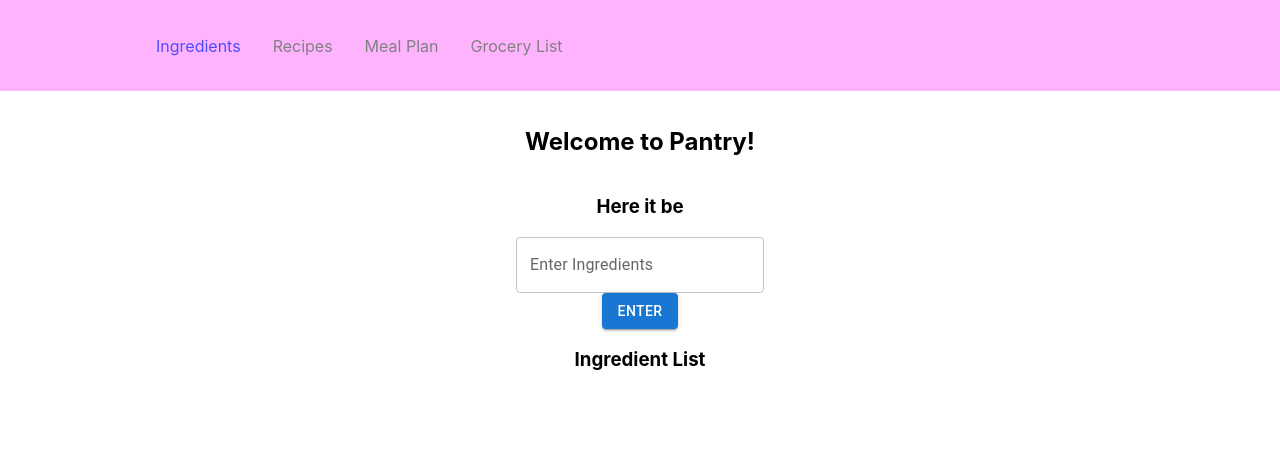
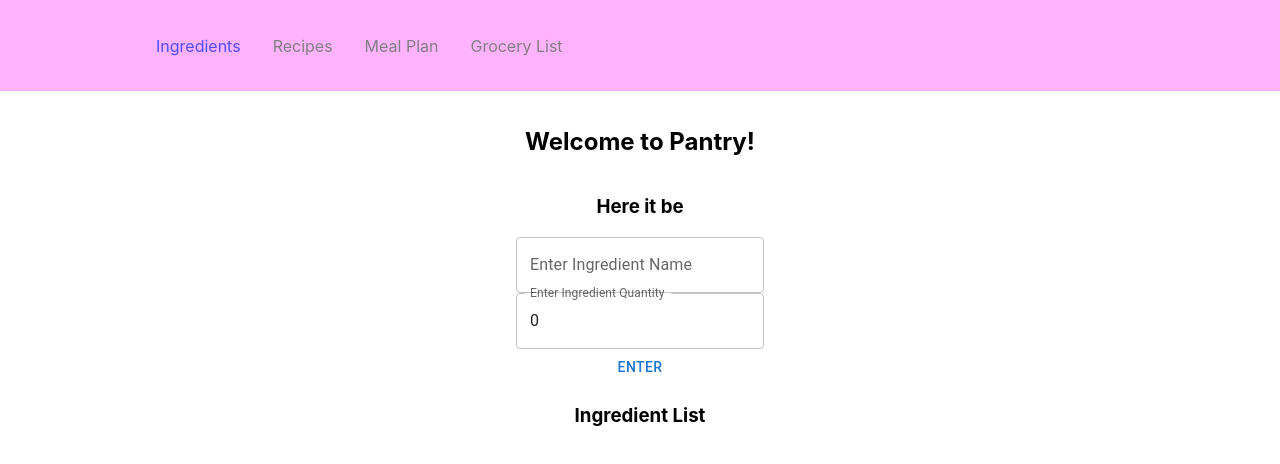
Before and after one commit to chrisgustanto/EECS581_Team7_Project, a React (Create React App) app in the folder pantry/: page /ingredients in a window 1280 px wide. Shown: the top 464 px of the page. Built offline with nearby package versions, Linux system fonts and the light colour scheme.

Commit message:
Added Ability to Add Ingredients to an Array

```diff
--- a/pantry/src/interfaces.ts
+++ b/pantry/src/interfaces.ts
@@ -1,5 +1,5 @@
 export interface DataInterface {
-    name?: string;
+    name: string;
 }
 
 export interface IngredientInterface extends DataInterface {
--- a/pantry/src/pages/index.tsx
+++ b/pantry/src/pages/index.tsx
@@ -3,7 +3,7 @@ import React from "react";
 const Home = () => {
   return (
     <div>
-      <h1>Temp???</h1>
+      <h1>Pantry</h1>
     </div>
   );
 };
--- a/pantry/src/pages/ingredients.tsx
+++ b/pantry/src/pages/ingredients.tsx
@@ -5,10 +5,24 @@ import Button from "@mui/material/Button";
 import { useEffect, useState } from "react";
 import { IngredientInterface } from "./../interfaces";
 const Ingredients = () => {
-  const [value, setValue] = useState("");
+  const [name, setName] = useState("");
+  const [quantity, setQuantity] = useState<number>(0);
 
   // array of ingredients used to store data
   interface IngredientArray extends Array<IngredientInterface> {}
+
+  const arr: IngredientInterface[] = [
+
+  ]
+
+  function addIngredients(tempName: string, tempQuantity: number){
+    //create new ingredient object and push it to array
+    let ingr = {name : tempName, quantity : tempQuantity}
+    arr.push(ingr)
+    let int = 0
+    console.log(arr[int])
+    int = int + 1
+  }
 
   return (
     <Box // TODO: change to Grid, makes it easier to format spacing & items in Grid
@@ -25,17 +39,24 @@ const Ingredients = () => {
       autoComplete="off"
     >
       <h2> Welcome to Pantry! </h2>
-      <h3> Here it be</h3>
+      <h3> Here it be </h3>
       <TextField
-        id="Ingredients"
-        label="Enter Ingredients"
+        id="IngredientNames"
+        label="Enter Ingredient Name"
         variant="outlined"
-        value={value}
-        onChange={(e) => setValue(e.target.value)}
+        value={name}
+        onChange={(e) => setName(e.target.value)}
       />
-      <Button variant="contained">Enter</Button>
+      <TextField
+        id="IngredientQuantities"
+        label="Enter Ingredient Quantity"
+        variant="outlined"
+        type = "number"
+        value={quantity}
+        onChange={(e) => setQuantity(quantity)}
+      />
+      <Button onClick={() => addIngredients(name, quantity)}>Enter</Button>
       <h3> Ingredient List </h3>
-      <h4> {value} </h4>
     </Box>
   );
 };
```
